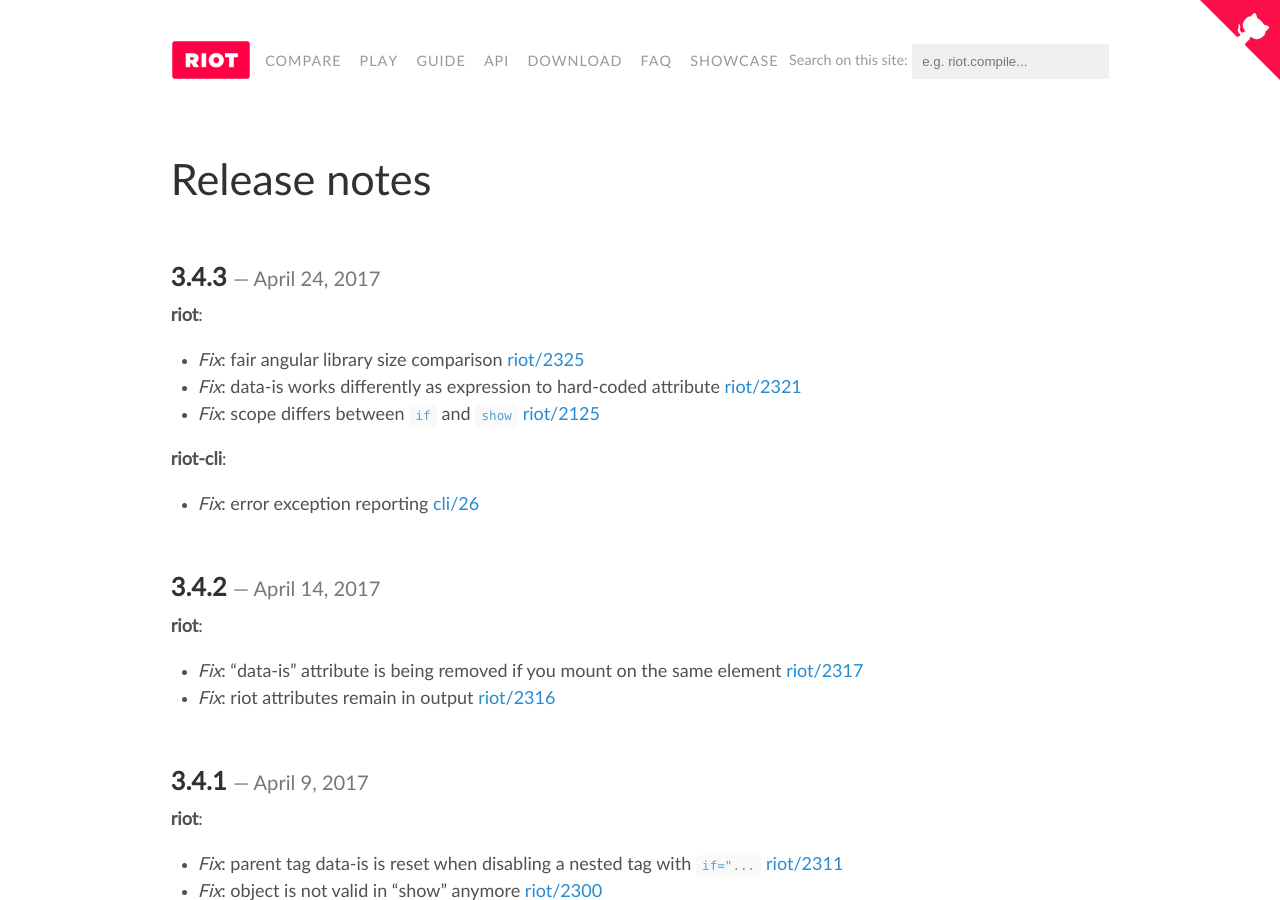
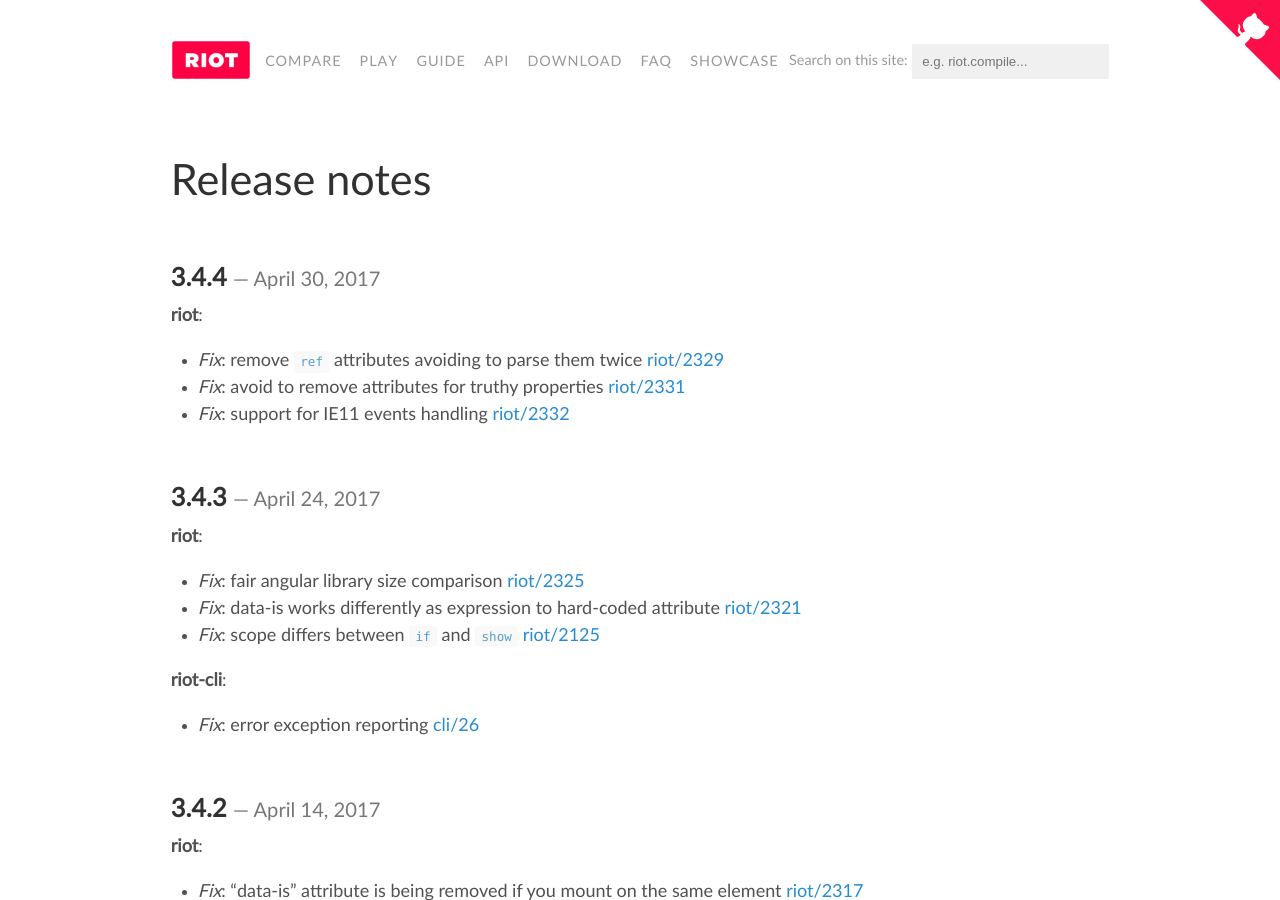
Before and after one commit to riot/riot.github.io, a Jekyll site: the page built from release-notes.md, in a window 1280 px wide and 900 px high. Built offline with Jekyll 4.4.1, drawn with Linux system fonts in a browser that asks for light colours; nearby versions of some CDN libraries; emoji names are drawn with the system emoji font; comment, search, counter and statistics services are not loaded.

Commit message:
added: release notes

```diff
--- a/_config.yml
+++ b/_config.yml
@@ -42,17 +42,17 @@
 minor_version:       3.2
 v2_minor_version:    2.6
 
-version:             3.4.3
+version:             3.4.4
 v2_version:          2.6.8
-release_date:        April 24
-version_slurp:       Add support for class/style object expressions
+release_date:        April 30
+version_slurp:       Hot fix IE11 events handling
 v2_version_slurp:    Security patch agains XSS injections
 repo:                https://github.com/riot/riot
 twitter_account:     https://twitter.com/riotjs_
 gitter:              https://gitter.im/riot/riot
 # Vars needed for the compare.md page
 
-size_min:            9.88
+size_min:            9.90
 riot_route_size_min: 1.77
 
 polymer:
--- a/release-notes.md
+++ b/release-notes.md
@@ -5,6 +5,15 @@
 ---
 
 # {{ page.title }}
+
+## 3.4.4 *April 30, 2017*
+
+__riot__:
+
+  - _Fix_: remove `ref` attributes avoiding to parse them twice [riot/2329](https://github.com/riot/riot/issues/2329)
+  - _Fix_: avoid to remove attributes for truthy properties [riot/2331](https://github.com/riot/riot/issues/2331)
+  - _Fix_: support for IE11 events handling [riot/2332](https://github.com/riot/riot/issues/2332)
+
 
 ## 3.4.3 *April 24, 2017*
 
```
